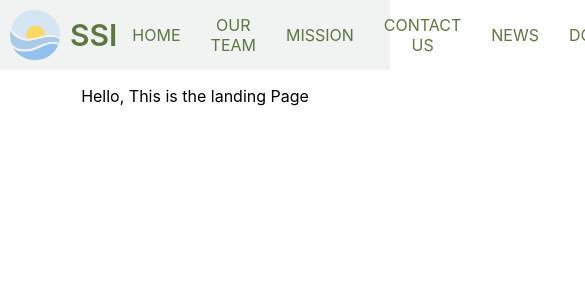
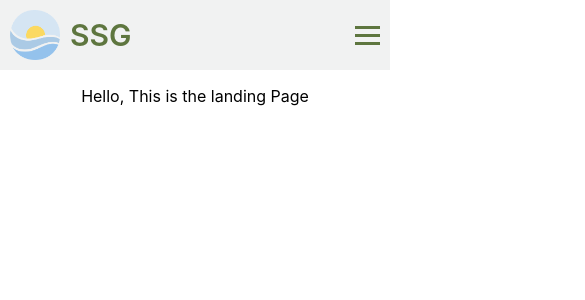
Before and after one commit to Hack4Impact-UMD/sustainability-solutions, a React (Create React App) app in the folder app/: page / in a window 390 px wide. Shown: the top 300 px of the page, 585 px wide, since content can reach past the window. Built offline with nearby package versions, Linux system fonts and the light colour scheme.

Commit message:
added responsiveness

```diff
--- a/app/src/Components/Navbar/Navbar.js
+++ b/app/src/Components/Navbar/Navbar.js
@@ -1,25 +1,38 @@
-import React from 'react';
+import React, { useState } from 'react';
 import { Link } from 'react-router-dom';
 import './navbar.css'
 import logo from './draft-logo.png'
 
 function Navbar() {
+    const [navHidden, setHidden] = useState(true)
+
+    function toggleNav() {
+        setHidden(!navHidden)
+    }
+
     return (
         <header className="navbar">
             <Link to="/">
                 <div className="brand">
                     <img src={logo} alt="logo"></img>
-                    <div className="title">SSI</div>
+                    <div className="title">SSG</div>
                 </div>
             </Link>
-            <nav>
-                <Link to="/">Home</Link>
-                <Link to="/about">Our Team</Link>
-                <Link to="/mission">Mission</Link>
-                <Link to="/contactus">Contact Us</Link>
-                <Link to="/news">News</Link>
-                <Link to="/donations">Donations</Link>
+            <nav className={navHidden ? "hidden" : ""}>
+                <ul>
+                    <li><Link to="/">Home</Link></li>
+                    <li><Link to="/about">Our Team</Link></li>
+                    <li><Link to="/mission">Mission</Link></li>
+                    <li><Link to="/contactus">Contact Us</Link></li>
+                    <li><Link to="/news">News</Link></li>
+                    <li><Link to="/donations">Donations</Link></li>
+                </ul>
             </nav>
+            <div className="burger" onClick={toggleNav}>
+                <div className="line"></div>
+                <div className="line"></div>
+                <div className="line"></div>
+            </div>
         </header>
     )
 }
--- a/app/src/Components/Navbar/navbar.css
+++ b/app/src/Components/Navbar/navbar.css
@@ -16,9 +16,14 @@
   align-items: center;;
 }
 
-.navbar nav a {
+.navbar nav ul {
+  list-style: none;
+}
+
+.navbar nav ul > li {
+  display: inline;
   text-transform: uppercase;
-  margin: 0 15px;
+  margin: 0px 10px;
 }
 
 .navbar .brand {
@@ -36,3 +41,45 @@
 .navbar .brand .title {
   margin-left: 10px;
 }
+
+.burger {
+  margin-top: auto;
+  margin-bottom: auto;
+  display: none;
+}
+
+.burger .line {
+  background-color: #5E763F;
+  margin: 5px 0px;
+  height: 3px;
+  width: 25px;
+}
+
+@media only screen and (max-width: 776px) {
+  .burger {
+    display: block;
+  }
+
+  .navbar nav {
+    position: absolute;
+    right: 0px;
+    top: 70px;
+
+    background-color: inherit;
+  }
+
+  .navbar nav.hidden {
+    display: none;
+  }
+
+  .navbar nav ul {
+    text-align: right;
+  }
+
+  .navbar nav ul > li {
+    display: block;
+    text-transform: uppercase;
+    margin: 0px 10px;
+  }
+
+}
```
